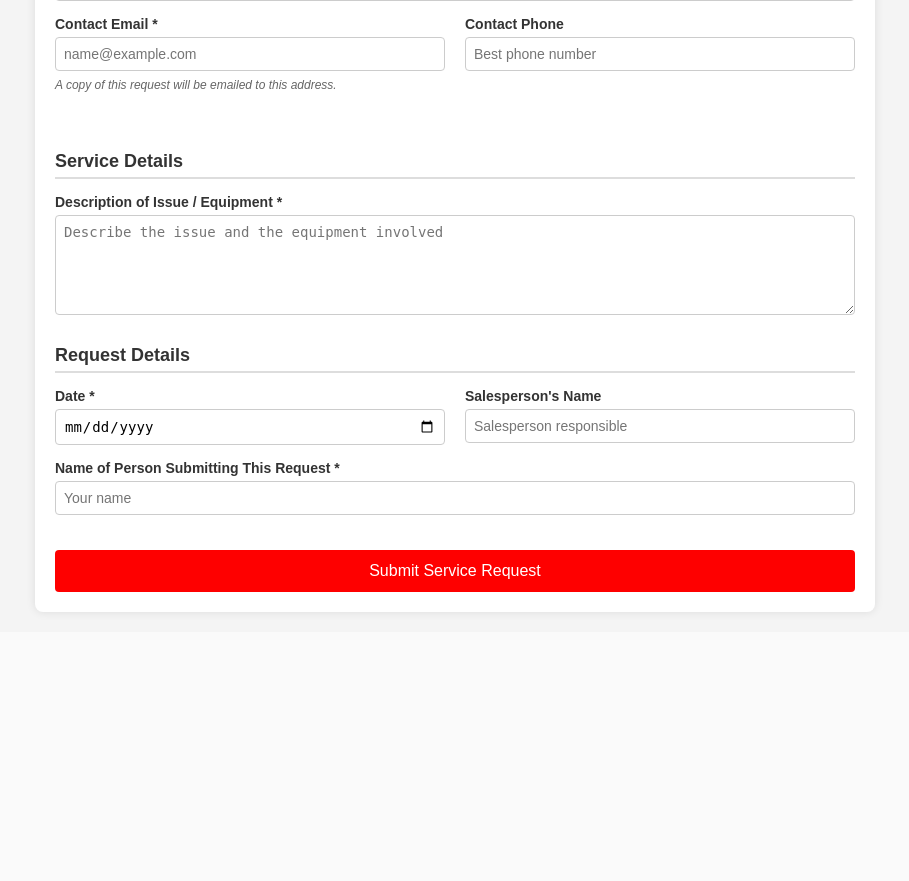
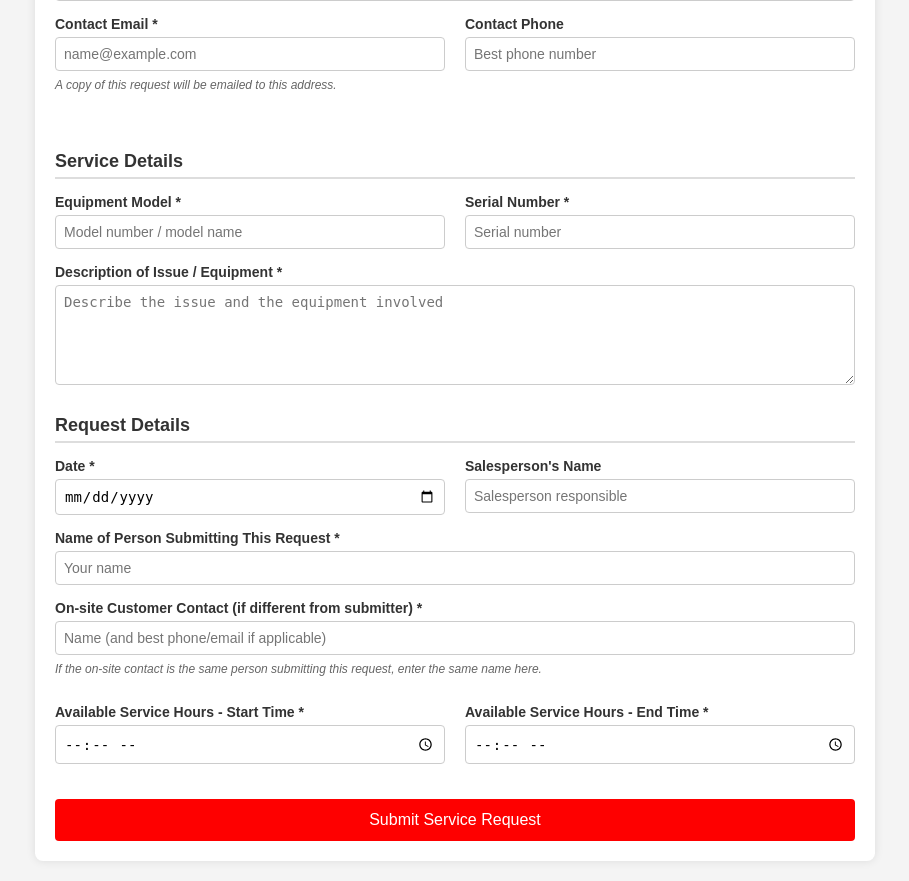
Before and after one commit to gravesfoods/BCServiceRequestForm, a FastAPI app: page / in a window 1280 px wide. Shown: the part 417-1298 px from the top of the page, without its empty margins (185-1094 px from the left). Before the commit the page ends 1032 px from the top, so only its background shows below. Run offline with FastAPI, Linux system fonts and the light colour scheme; parts of the project's set-up code (start-up, migrations or seed data) failed here and were passed over.

Commit message:
This PR enhances the Service Request Form by adding required fields for **equipment identification** and **service scheduling/coordination**. The UI form, backend request handling, database insert payload, and PDF output were updated to capture and persist the new data consistently end-to-end.
## What Changed

### Service Details (required)
- Added **Equipment Model** field
- Added **Equipment Serial Number** field

### Request Details (required)
- Added **On-site Customer Contact** field (for cases where the on-site contact differs from the submitter)
- Added **Available Service Hours** fields:
  - **Start Time** (time selector)
  - **End Time** (time selector)

### Backend / Data Handling
- Updated `/submit` handler to:
  - Read new form inputs
  - Enforce server-side required validation for new fields
  - Include new fields in DB insert payload
  - Include new fields in PDF render data

### PDF Output
- Updated PDF template to display:
  - Equipment Model + Serial Number
  - On-site Customer Contact
  - Available Service Hours (Start–End)

## Files Updated

- `app/main.py`
  - Added new columns to SQLAlchemy table model
  - Added server-side validation for required fields
  - Added new fields to DB insert and PDF generation context
- `app/templates/form.html`
  - Added required form inputs for the new fields
  - Added time inputs for available service hours (start/end)
- `app/templates/pdf_template.html`
  - Added new sections/rows to display new fields in the generated PDF

```diff
--- a/app/main.py
+++ b/app/main.py
@@ -1,6 +1,6 @@
 # app/main.py
 
-from fastapi import FastAPI, Request
+from fastapi import FastAPI, Request, HTTPException
 from fastapi.responses import HTMLResponse
 from fastapi.templating import Jinja2Templates
 import smtplib
@@ -50,6 +50,14 @@ service_request_forms = Table(
     Column("customer_address", Text),
     Column("contact_phone", Text),
     Column("contact_email", Text),
+
+    # NEW (required fields requested)
+    Column("equipment_model", Text),
+    Column("equipment_serial_number", Text),
+    Column("on_site_customer_contact", Text),
+    Column("available_service_start_time", Text),
+    Column("available_service_end_time", Text),
+
     Column("issue_description", Text),
     Column("date", Date),
     Column("salesperson_name", Text),
@@ -90,10 +98,43 @@ async def submit_form(request: Request):
     customer_address = form_data.get("customer_address")
     contact_phone = form_data.get("contact_phone")
     contact_email = form_data.get("contact_email")
+
+    # NEW (required)
+    equipment_model = form_data.get("equipment_model")
+    equipment_serial_number = form_data.get("equipment_serial_number")
+    on_site_customer_contact = form_data.get("on_site_customer_contact")
+    available_service_start_time = form_data.get("available_service_start_time")
+    available_service_end_time = form_data.get("available_service_end_time")
+
     issue_description = form_data.get("issue_description")
     date_str = form_data.get("date")
     salesperson_name = form_data.get("salesperson_name")
     requester_name = form_data.get("requester_name")
+
+    # Server-side required validation (in addition to HTML required)
+    required_fields = {
+        "customer_name": customer_name,
+        "account_number": account_number,
+        "customer_address": customer_address,
+        "contact_email": contact_email,
+        "issue_description": issue_description,
+        "date": date_str,
+        "requester_name": requester_name,
+
+        # NEW required fields
+        "equipment_model": equipment_model,
+        "equipment_serial_number": equipment_serial_number,
+        "on_site_customer_contact": on_site_customer_contact,
+        "available_service_start_time": available_service_start_time,
+        "available_service_end_time": available_service_end_time,
+    }
+
+    missing = [k for k, v in required_fields.items() if not (v and str(v).strip())]
+    if missing:
+        raise HTTPException(
+            status_code=400,
+            detail=f"Missing required field(s): {', '.join(missing)}"
+        )
 
     # Convert date (YYYY-MM-DD) -> date object
     try:
@@ -114,6 +155,14 @@ async def submit_form(request: Request):
         "customer_address": customer_address,
         "contact_phone": contact_phone,
         "contact_email": contact_email,
+
+        # NEW
+        "equipment_model": equipment_model,
+        "equipment_serial_number": equipment_serial_number,
+        "on_site_customer_contact": on_site_customer_contact,
+        "available_service_start_time": available_service_start_time,
+        "available_service_end_time": available_service_end_time,
+
         "issue_description": issue_description,
         "date": date_value,
         "salesperson_name": salesperson_name,
@@ -130,6 +179,14 @@ async def submit_form(request: Request):
         "customer_address": customer_address,
         "contact_phone": contact_phone,
         "contact_email": contact_email,
+
+        # NEW
+        "equipment_model": equipment_model,
+        "equipment_serial_number": equipment_serial_number,
+        "on_site_customer_contact": on_site_customer_contact,
+        "available_service_start_time": available_service_start_time,
+        "available_service_end_time": available_service_end_time,
+
         "issue_description": issue_description,
         "date": date_value,
         "salesperson_name": salesperson_name,
@@ -207,6 +264,13 @@ def generate_pdf(data: dict) -> bytes:
         form_id=data["form_id"],
         current_datetime=data["current_datetime"],
         logo_data=logo_data,
+
+        # NEW
+        equipment_model=data["equipment_model"],
+        equipment_serial_number=data["equipment_serial_number"],
+        on_site_customer_contact=data["on_site_customer_contact"],
+        available_service_start_time=data["available_service_start_time"],
+        available_service_end_time=data["available_service_end_time"],
     )
 
     pdf_data = HTML(string=html_content).write_pdf()
--- a/app/templates/form.html
+++ b/app/templates/form.html
@@ -71,9 +71,6 @@
         .two-col .col {
             flex: 1;
             min-width: 250px;
-
-            /* NEW: make each column act like its own vertical flexbox
-               so label/input/note stack cleanly */
             display: flex;
             flex-direction: column;
             align-self: flex-start;
@@ -104,8 +101,6 @@
             line-height: 1.4em;
         }
 
-        /* NEW: placeholder note to reserve vertical space in right column
-           so phone field sits level with email field visually */
         .note.placeholder {
             visibility: hidden;
         }
@@ -156,15 +151,37 @@
                     name="contact_phone"
                     placeholder="Best phone number"
                 />
-                <!-- invisible spacer so both columns end at same vertical height -->
-                <div class="note placeholder">
-                    spacer
-                </div>
+                <div class="note placeholder">spacer</div>
             </div>
         </div>
 
         <!-- Service Details -->
         <h2>Service Details</h2>
+
+        <!-- NEW: Equipment Model + Serial Number -->
+        <div class="two-col">
+            <div class="form-group col">
+                <label for="equipment_model">Equipment Model *</label>
+                <input
+                    type="text"
+                    id="equipment_model"
+                    name="equipment_model"
+                    required
+                    placeholder="Model number / model name"
+                />
+            </div>
+
+            <div class="form-group col">
+                <label for="equipment_serial_number">Serial Number *</label>
+                <input
+                    type="text"
+                    id="equipment_serial_number"
+                    name="equipment_serial_number"
+                    required
+                    placeholder="Serial number"
+                />
+            </div>
+        </div>
 
         <div class="form-group">
             <label for="issue_description">
@@ -209,6 +226,44 @@
             />
         </div>
 
+        <!-- NEW: On-site customer contact -->
+        <div class="form-group">
+            <label for="on_site_customer_contact">On-site Customer Contact (if different from submitter) *</label>
+            <input
+                type="text"
+                id="on_site_customer_contact"
+                name="on_site_customer_contact"
+                required
+                placeholder="Name (and best phone/email if applicable)"
+            />
+            <div class="note">
+                If the on-site contact is the same person submitting this request, enter the same name here.
+            </div>
+        </div>
+
+        <!-- NEW: Available service hours (time selector start/end) -->
+        <div class="two-col">
+            <div class="form-group col">
+                <label for="available_service_start_time">Available Service Hours - Start Time *</label>
+                <input
+                    type="time"
+                    id="available_service_start_time"
+                    name="available_service_start_time"
+                    required
+                />
+            </div>
+
+            <div class="form-group col">
+                <label for="available_service_end_time">Available Service Hours - End Time *</label>
+                <input
+                    type="time"
+                    id="available_service_end_time"
+                    name="available_service_end_time"
+                    required
+                />
+            </div>
+        </div>
+
         <button type="submit">Submit Service Request</button>
     </form>
 </body>
```
Also changed, not shown: app/templates/pdf_template.html (+20 -1 lines), 1 other file.
